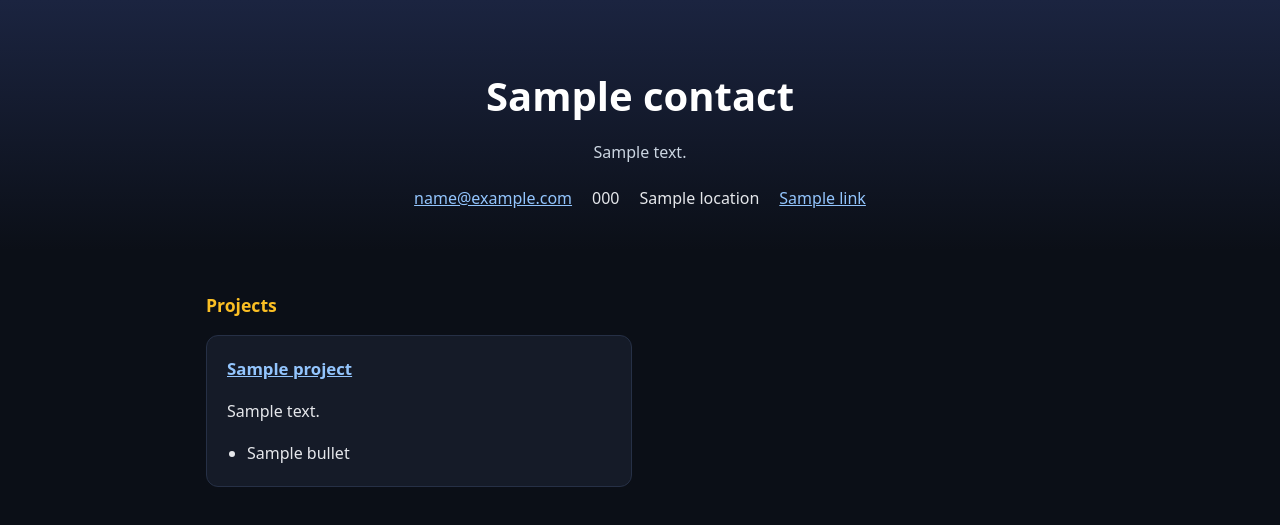
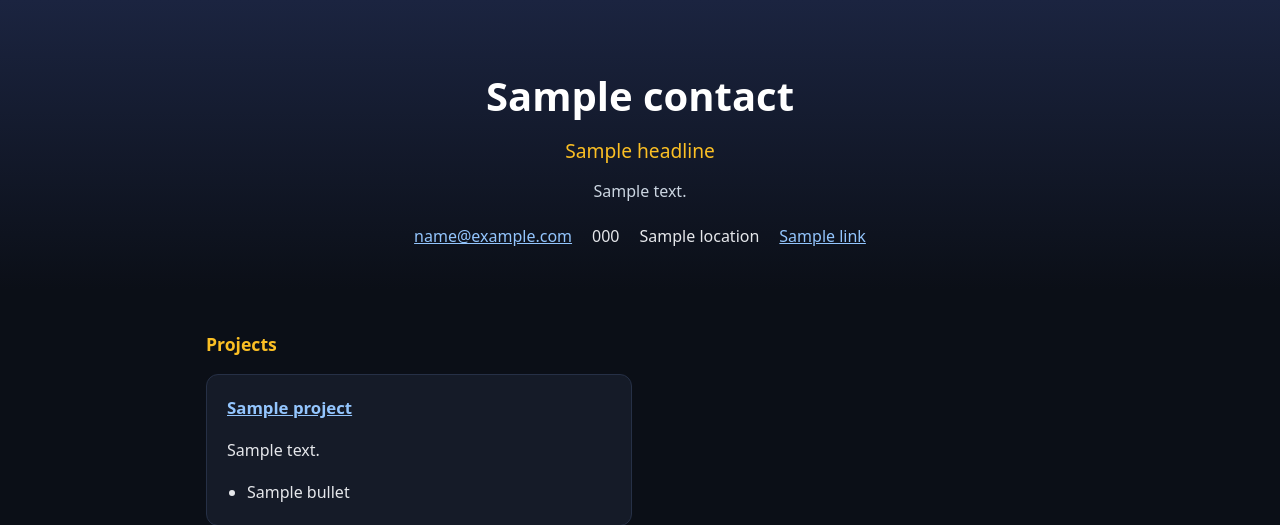
Before and after one commit to umarw345-alt/DevOppers, a Python web app: template backend/portfolio/templates/dark/index.html in a window 1280 px wide. Shown: the top 525 px of the page. Run offline with Jinja, Linux system fonts and the light colour scheme; the template is opened without the code that fills it: most values are stand-ins (such as "Sample title", 1, 10 or a date in 2020).

Commit message:
added optional headlines to templates

```diff
--- a/backend/portfolio/schema.py
+++ b/backend/portfolio/schema.py
@@ -27,6 +27,7 @@ class Link(BaseModel):
 
 class Contact(BaseModel):
     name: str = Field(min_length=1)
+    headline: str | None = Field(default=None, max_length=80)
     email: EmailStr | None = None
     phone: str | None = None
     location: str | None = None
--- a/backend/portfolio/templates/_sections.html
+++ b/backend/portfolio/templates/_sections.html
@@ -1,4 +1,8 @@
 {# Building blocks every template reuses. Each one renders nothing when its data is empty. #}
+
+{% macro headline(contact) %}
+{% if contact.headline %}<p class="headline">{{ contact.headline }}</p>{% endif %}
+{% endmacro %}
 
 {% macro contact_list(contact) %}
 {% if contact.email or contact.phone or contact.location or contact.links %}
--- a/backend/portfolio/templates/classic/index.html
+++ b/backend/portfolio/templates/classic/index.html
@@ -3,6 +3,7 @@
 {% block body %}
 <header>
   <h1>{{ resume.contact.name }}</h1>
+  {{ s.headline(resume.contact) }}
   {{ s.contact_list(resume.contact) }}
 </header>
 <main>
--- a/backend/portfolio/templates/classic/style.css
+++ b/backend/portfolio/templates/classic/style.css
@@ -38,3 +38,5 @@ a { color: #1a4f8b; }
 .skill-list li { border: 1px solid #cbd2d9; padding: 2px 10px; }
 
 main { padding-bottom: 48px; }
+
+.headline { margin: 0 0 12px; font-size: 1.15rem; color: #52606d; }
--- a/backend/portfolio/templates/dark/index.html
+++ b/backend/portfolio/templates/dark/index.html
@@ -3,6 +3,7 @@
 {% block body %}
 <header class="hero">
   <h1>{{ resume.contact.name }}</h1>
+  {{ s.headline(resume.contact) }}
   {% if resume.summary %}<p class="tagline">{{ resume.summary }}</p>{% endif %}
   {{ s.contact_list(resume.contact) }}
 </header>
--- a/backend/portfolio/templates/dark/style.css
+++ b/backend/portfolio/templates/dark/style.css
@@ -51,3 +51,5 @@ a { color: #93c5fd; }
   .entries, .projects { grid-template-columns: 1fr 1fr; }
   .entries h2, .projects h2 { grid-column: 1 / -1; }
 }
+
+.headline { margin: 8px 0 0; font-size: 1.2rem; color: #fbbf24; }
--- a/backend/portfolio/templates/minimal/index.html
+++ b/backend/portfolio/templates/minimal/index.html
@@ -4,6 +4,7 @@
 <main>
   <header>
     <h1>{{ resume.contact.name }}</h1>
+    {{ s.headline(resume.contact) }}
     {{ s.contact_list(resume.contact) }}
   </header>
   {{ s.summary(resume.summary) }}
--- a/backend/portfolio/templates/minimal/style.css
+++ b/backend/portfolio/templates/minimal/style.css
@@ -33,3 +33,5 @@ a { color: #111111; text-underline-offset: 3px; }
 .skill-list { list-style: none; padding: 0; margin: 0; }
 .skill-list li { display: inline; }
 .skill-list li:not(:last-child)::after { content: ", "; }
+
+.headline { margin: 0; color: #555555; }
--- a/backend/portfolio/templates/modern/index.html
+++ b/backend/portfolio/templates/modern/index.html
@@ -4,6 +4,7 @@
 <div class="layout">
   <aside>
     <h1>{{ resume.contact.name }}</h1>
+    {{ s.headline(resume.contact) }}
     {{ s.contact_list(resume.contact) }}
     {{ s.skills(resume.skills) }}
   </aside>
--- a/backend/portfolio/templates/modern/style.css
+++ b/backend/portfolio/templates/modern/style.css
@@ -49,3 +49,5 @@ a { color: #1d4ed8; }
   aside { width: 300px; flex-shrink: 0; padding: 48px 28px; }
   main { flex: 1; max-width: 760px; padding: 32px 40px 48px; }
 }
+
+.headline { margin: -8px 0 20px; font-size: 1.05rem; color: #bfdbfe; }
```
Also changed, not shown: backend/tests/component/test_templates.py (+2 -0 lines), backend/tests/fixtures/full_resume.json (+1 -0 lines), backend/tests/fixtures/malicious_resume.json (+1 -0 lines), backend/tests/unit/test_schema.py (+10 -0 lines).
